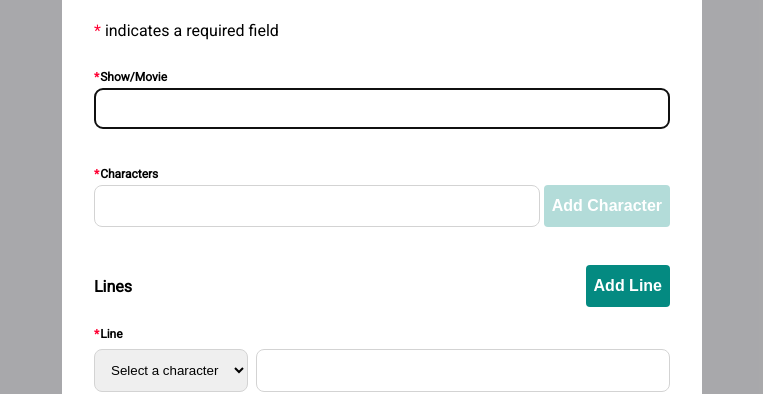
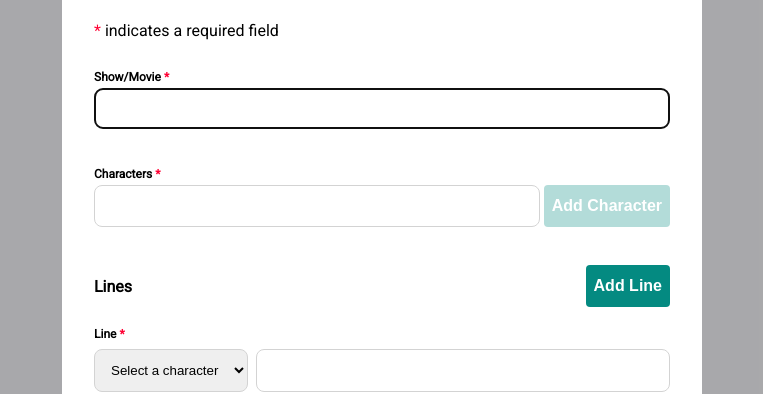
Before and after one commit to quinnvaughn/quotes, a React (Create React App) app: page / in a window 1280 px wide. Both pictures are taken after typing "Sample" into the empty fields and a click on the button "Create quote". Shown: the part 168-562 px from the top of the page, without its empty margins (258-1021 px from the left). Built offline with nearby package versions, Linux system fonts and the light colour scheme.

Commit message:
Changed spacing.

```diff
--- a/src/pages/CreateQuote/CreateQuoteForm/FormLabel/FormLabel.tsx
+++ b/src/pages/CreateQuote/CreateQuoteForm/FormLabel/FormLabel.tsx
@@ -9,10 +9,13 @@ type FormLabelProps = {
 const FormLabel: React.FC<FormLabelProps> = (props) => {
   return (
     <StyledLabel aria-required={props.required ? true : false}>
-      <Stack spacing={props.required ? 1 : 3}>
-        {props.required && <RequiredTag>*</RequiredTag>}
+      <Stack spacing={3}>
         <span>{props.text}</span>
-        {!props.required && <OptionalTag>(optional)</OptionalTag>}
+        {props.required ? (
+          <RequiredTag>*</RequiredTag>
+        ) : (
+          <OptionalTag>(optional)</OptionalTag>
+        )}
       </Stack>
     </StyledLabel>
   )
```
